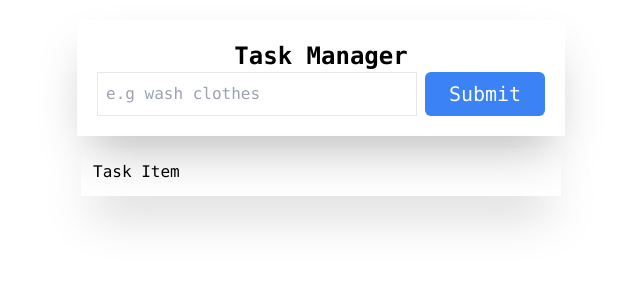
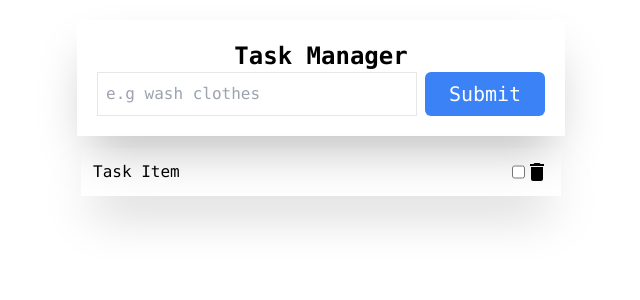
Before and after one commit to asnganje/Task-Manager, a React (Vite) app in the folder frontEnd/: page / in a window 1280 px wide. Shown: the top 300 px of the page, without its empty margins (319-959 px from the left). Built offline with nearby package versions, Linux system fonts and the light colour scheme.

Commit message:
Added checkbox and delete component in taskItem

```diff
--- a/frontEnd/package.json
+++ b/frontEnd/package.json
@@ -11,7 +11,8 @@
   },
   "dependencies": {
     "react": "^18.2.0",
-    "react-dom": "^18.2.0"
+    "react-dom": "^18.2.0",
+    "react-icons": "^5.0.1"
   },
   "devDependencies": {
     "@types/react": "^18.2.43",
--- a/frontEnd/src/components/TaskItem.jsx
+++ b/frontEnd/src/components/TaskItem.jsx
@@ -1,7 +1,13 @@
+import { MdDelete } from "react-icons/md";
+
 const TaskItem = () => {
     return(
-        <div className="shadow-2xl p-3 w-[60vh]">
-            Task Item
+        <div className="flex justify-between shadow-2xl p-3 w-[60vh]">
+            <p>Task Item</p>
+            <div className="flex">
+                <input type="checkbox" className="p-1"/>
+                <MdDelete className="text-2xl"/>
+            </div>
         </div>
     )
 }
```
Also changed, not shown: 1 other file (tests, documents, lock files or other folders).
